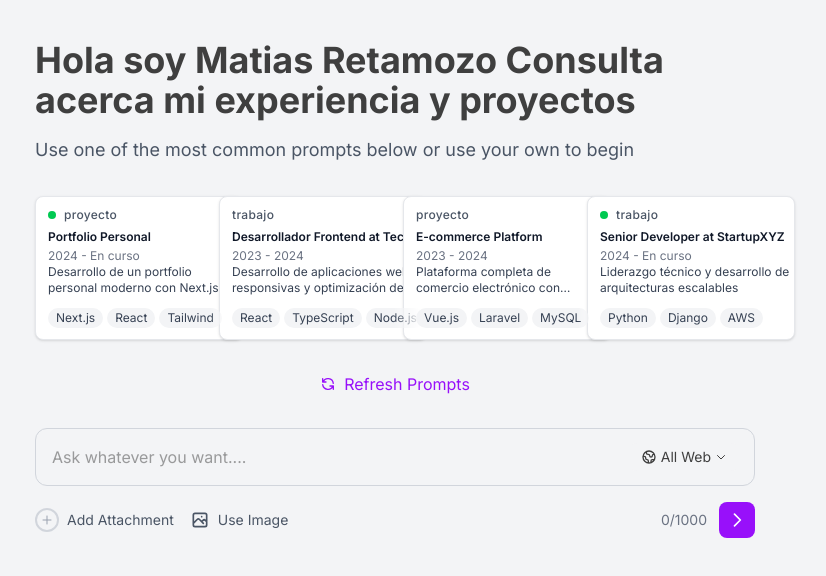
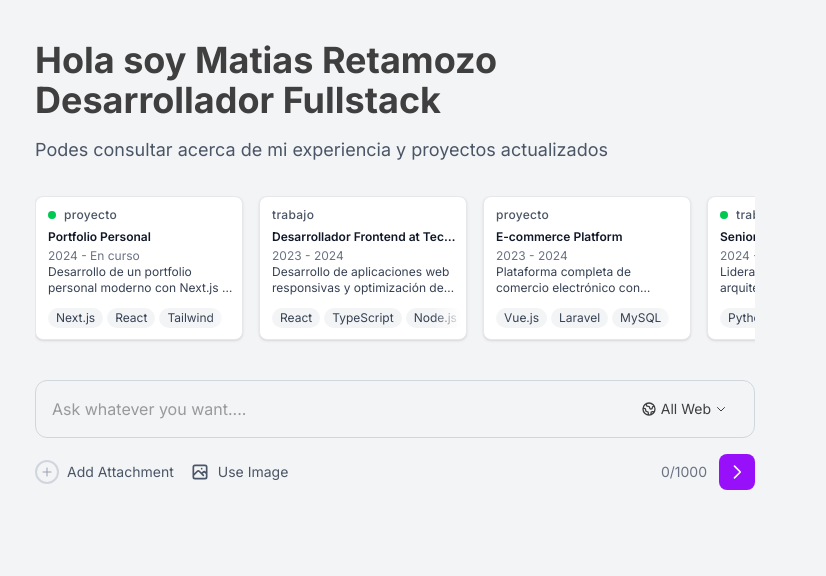
Before and after one commit to matiasreta/portafolio, a Next.js app: page / in a window 1280 px wide. Shown: the top 576 px of the page, without its empty margins (277-1103 px from the left). Built offline with nearby package versions, Linux system fonts and the light colour scheme.

Commit message:
scroll bar added

```diff
--- a/src/app/page.tsx
+++ b/src/app/page.tsx
@@ -1,8 +1,46 @@
 "use client"
 
 import Card from "@/components/ui/card";
+import { useRef, useState } from "react";
+import { MouseEvent } from "react";
 
 export default function Home() {
+  const scrollRef = useRef<HTMLDivElement>(null);
+  const [isDragging, setIsDragging] = useState<boolean>(false);
+  const [startX, setStartX] = useState<number>(0);
+  const [scrollLeft, setScrollLeft] = useState<number>(0);
+
+  const handleMouseDown = (e: MouseEvent<HTMLDivElement>) => {
+    if (!scrollRef.current) return;
+
+    setIsDragging(true);
+    setStartX(e.pageX - scrollRef.current.offsetLeft);
+    setScrollLeft(scrollRef.current.scrollLeft);
+    scrollRef.current.style.cursor = 'grabbing';
+  };
+
+  const handleMouseLeave = () => {
+    if (!scrollRef.current) return;
+
+    setIsDragging(false);
+    scrollRef.current.style.cursor = 'grab';
+  };
+
+  const handleMouseUp = () => {
+    if (!scrollRef.current) return;
+
+    setIsDragging(false);
+    scrollRef.current.style.cursor = 'grab';
+  };
+
+  const handleMouseMove = (e: MouseEvent<HTMLDivElement>) => {
+    if (!isDragging || !scrollRef.current) return;
+
+    e.preventDefault();
+    const x = e.pageX - scrollRef.current.offsetLeft;
+    const walk = (x - startX) * 2; // Velocidad del scroll
+    scrollRef.current.scrollLeft = scrollLeft - walk;
+  };
   return (
     <div className="flex h-screen bg-gray-100">
       {/* Sidebar */}
@@ -17,13 +55,32 @@ export default function Home() {
           <div className=" mb-8">
             <h1 className="text-4xl font-bold mb-4">
             Hola soy Matias Retamozo
-            Consulta acerca mi experiencia y proyectos
+            <br/>
+            Desarrollador Fullstack
             </h1>
             <p className="text-gray-600 text-lg">
-              Use one of the most common prompts below or use your own to begin
+              Podes consultar acerca de mi experiencia y proyectos actualizados
             </p>
           </div>
-              <div className="grid grid-cols-1 md:grid-cols-2 lg:grid-cols-4 gap-4 mb-8">
+              {/* Cards container with drag to scroll */}
+              <div
+                ref={scrollRef}
+                className="flex overflow-x-auto gap-4 mb-8 pb-2 cursor-grab select-none"
+                style={{
+                  scrollbarWidth: 'none',
+                  msOverflowStyle: 'none',
+                }}
+                onMouseDown={handleMouseDown}
+                onMouseLeave={handleMouseLeave}
+                onMouseUp={handleMouseUp}
+                onMouseMove={handleMouseMove}
+              >
+                <style jsx>{`
+                  div::-webkit-scrollbar {
+                    display: none;
+                  }
+                `}</style>
+              <div className="flex-shrink-0 pointer-events-auto">
                 <Card
                   tipo="proyecto"
                   enProgreso={true}
@@ -33,7 +90,9 @@ export default function Home() {
                   fechaInicio="2024"
                   onClick={() => console.log("Portfolio clicked")}
                 />
+              </div>
 
+              <div className="flex-shrink-0 pointer-events-auto">
                 <Card
                   tipo="trabajo"
                   enProgreso={false}
@@ -45,7 +104,9 @@ export default function Home() {
                   fechaFin="2024"
                   onClick={() => console.log("Trabajo clicked")}
                 />
+              </div>
 
+              <div className="flex-shrink-0 pointer-events-auto">
                 <Card
                   tipo="proyecto"
                   enProgreso={false}
@@ -56,7 +117,9 @@ export default function Home() {
                   fechaFin="2024"
                   onClick={() => console.log("E-commerce clicked")}
                 />
+              </div>
 
+              <div className="flex-shrink-0 pointer-events-auto">
                 <Card
                   tipo="trabajo"
                   enProgreso={true}
@@ -69,14 +132,33 @@ export default function Home() {
                 />
               </div>
 
-          {/* Refresh Prompts */}
-          <div className="text-center mb-8">
-            <button className="text-purple-600 hover:text-purple-700 flex items-center justify-center mx-auto space-x-2">
-              <svg className="w-4 h-4" fill="none" stroke="currentColor" viewBox="0 0 24 24">
-                <path strokeLinecap="round" strokeLinejoin="round" strokeWidth={2} d="M4 4v5h.582m15.356 2A8.001 8.001 0 004.582 9m0 0H9m11 11v-5h-.581m0 0a8.003 8.003 0 01-15.357-2m15.357 2H15" />
-              </svg>
-              <span>Refresh Prompts</span>
-            </button>
+              {/* Puedes agregar más cards aquí para probar el scroll */}
+              <div className="flex-shrink-0 pointer-events-auto">
+                <Card
+                  tipo="proyecto"
+                  enProgreso={false}
+                  nombre="App Mobile"
+                  descripcion="Aplicación móvil para gestión de tareas"
+                  tecnologias={["React Native", "Firebase"]}
+                  fechaInicio="2023"
+                  fechaFin="2023"
+                  onClick={() => console.log("Mobile App clicked")}
+                />
+              </div>
+
+              <div className="flex-shrink-0 pointer-events-auto">
+                <Card
+                  tipo="trabajo"
+                  enProgreso={false}
+                  nombre="Full Stack Developer"
+                  empresa="Agency Co"
+                  descripcion="Desarrollo completo de aplicaciones web"
+                  tecnologias={["Angular", "Node.js", "MongoDB"]}
+                  fechaInicio="2022"
+                  fechaFin="2023"
+                  onClick={() => console.log("Full Stack clicked")}
+                />
+              </div>
             </div>
 
           {/* Input Section */}
```
Lines whose indentation alone changed are shown as unchanged.
